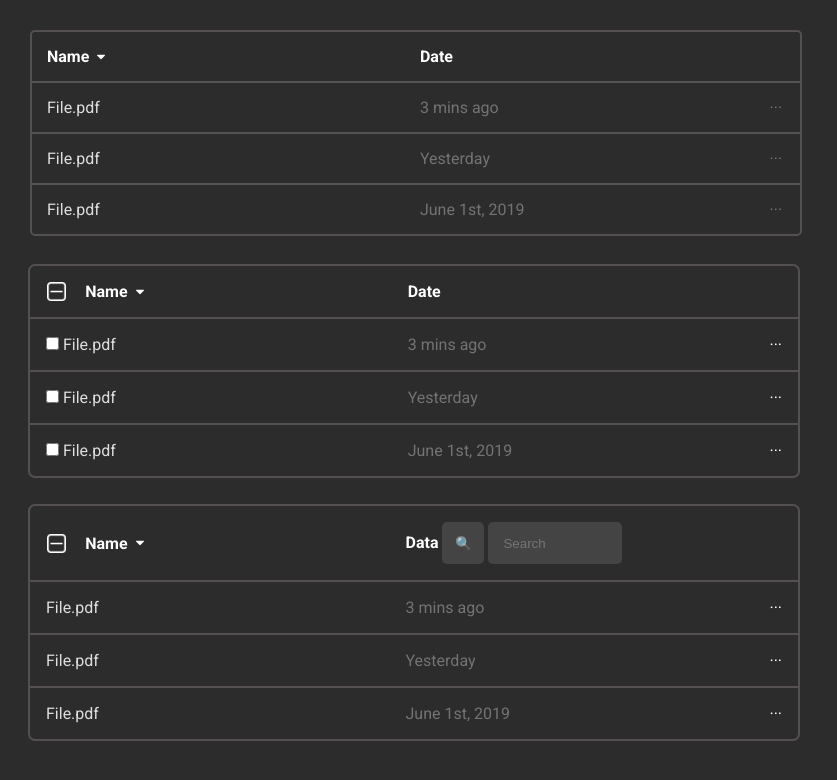
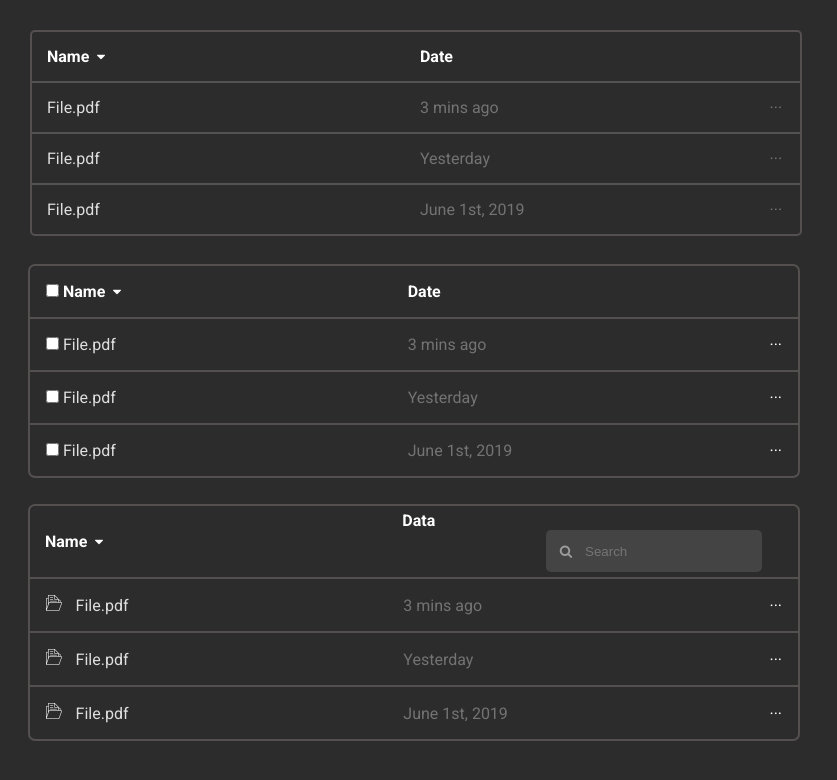
Before and after one commit to stilixoff/hw-3, a plain HTML site: page index.html in a window 1280 px wide. Shown: the whole page, without its empty margins (0-837 px from the left). Drawn offline with Linux system fonts and the light colour scheme.

Commit message:
add finish hw (in my version)

```diff
--- a/index.html
+++ b/index.html
@@ -5,6 +5,7 @@
     <meta name="viewport" content="width=device-width, initial-scale=1.0">
     <meta http-equiv="X-UA-Compatible" content="ie=edge">
     <link rel="stylesheet" href="style.css">
+    <link rel="stylesheet" href="https://maxcdn.bootstrapcdn.com/font-awesome/4.5.0/css/font-awesome.min.css">
     <link href="https://fonts.googleapis.com/css?family=Roboto:300,400,700&display=swap" rel="stylesheet">
     <title>HW#3 Starodubets Oleh</title>
 </head>
@@ -63,13 +64,9 @@
     <table>
         <tr class="line_general">
             <th>
-                <span>
-                    <div class="open_lines">
-                        <button class="minus_plus"></button>
-                    </div>
-
-                </span>
-                <p>Name</p>
+                    <form action="#">
+                            <input type="checkbox" id="name"> <lable for="name">Name</lable></input>
+                        </form>
                 <span>
                     <div class="button_triangle">
                         <button class="triangle"></button>
@@ -84,7 +81,7 @@
         <tr class="line_data">
             <td>
                 <form action="#">
-                    <input type="checkbox" id="name"> <lable for="name">File.pdf</lable></input>
+                    <input type="checkbox" id="file1"> <lable for="file1">File.pdf</lable></input>
                 </form>
             </td>
             <td>3 mins ago</td>
@@ -93,7 +90,7 @@
         <tr class="line_data">
             <td>
                 <form action="#">
-                    <input type="checkbox" id="name"> <lable for="name">File.pdf</lable></input>
+                    <input type="checkbox" id="file2"> <lable for="file2">File.pdf</lable></input>
                 </form>
             </td>
             <td>Yesterday</td>
@@ -102,7 +99,7 @@
         <tr class="line_data">
             <td>
                 <form action="#">
-                    <input type="checkbox" id="name"> <lable for="name">File.pdf</lable></input>
+                    <input type="checkbox" id="file3"> <lable for="file3">File.pdf</lable></input>
                 </form>
             </td>
             <td>June 1st, 2019</td>
@@ -113,13 +110,8 @@
     <!-- third table -->
 
     <table>
-            <tr class="line_general">
+            <tr class="line_general third_table">
                 <th class="name_block">
-                    <span>
-                        <div class="open_lines">
-                            <button class="minus_plus"></button>
-                        </div>
-                    </span>
                     <p>Name</p>
                     <span>
                         <div class="button_triangle">
@@ -131,7 +123,7 @@
                         <p>Data</p>
                         <div class="box_search">
                             <form action="#">
-                                <button type="submit">&#128269;</button>
+                                <button type="submit"></button>
                                 <input type="text" name="Search" placeholder="Search"></<input>
                             </form>
                         </div>
@@ -139,6 +131,9 @@
             </tr>
             <tr class="line_data">
                 <td>
+                    <span>
+                        <div class="img_file"></div>
+                    </span>
                     <p>File.pdf</p>
                 </td>
                 <td>3 mins ago</td>
@@ -146,6 +141,9 @@
             </tr>
             <tr class="line_data">
                 <td>
+                    <span>
+                        <div class="img_file"></div>
+                    </span>
                     <p>File.pdf</p>
                 </td>
                 <td>Yesterday</td>
@@ -153,6 +151,9 @@
             </tr>
             <tr class="line_data">
                 <td>
+                    <span>
+                        <div class="img_file"></div>
+                    </span>
                     <p>File.pdf</p>
                 </td>
                 <td>June 1st, 2019</td>
--- a/style.css
+++ b/style.css
@@ -6,6 +6,10 @@
 body {
     background-color: #2c2c2c;
     font-family: 'Roboto', sans-serif;
+}
+
+p, form {
+    display: inline-block;
 }
 
 .first_table {
@@ -28,7 +32,6 @@ body {
 }
 /* font weight ferst line in table */
 .weight {
-    display: inline-block;
     font-weight: 600;
     color: white;
 }
@@ -111,10 +114,6 @@ body {
     color: #737373;;
 }
 
-.box.data>p {
-    display: inline-block;
-}
-
 /* Second table */
 
 table {
@@ -144,13 +143,6 @@ th {
     padding: 1em;
 }
 
-th>p {
-    display: inline-block;
-}
-
-form {
-    display: inline-block;
-}
 
 td {
     padding: 1em;
@@ -214,6 +206,9 @@ th>span:first-child {
     padding: 0;
 } */
 
+.third_table th {
+    padding: 5px 5px 5px 15px;
+}
 
 .line_data>td:last-child {
     text-align: right;
@@ -222,39 +217,54 @@ th>span:first-child {
 
 .box_search {
     display: inline-block;
-    padding-left: ;
+    background: #444444;
+    border-radius: 5px;
+    margin-left: 9em;
 }
 
 .box_search>form {
     background: none;
     border: none;
     outline: none;
+    width: 100%;
 }
 
 .box_search input, .box_search button {
     border: none;
-    border-radius: 5px;
     outline: none;
     background: #444444;
+    color: #fff;
 }
 
 .box_search input {
-width: 50%;
+    width: 80%;
     height: 42px;
-padding-left: 15px;
+    padding-left: 9px;
 }
 
-.box_search button {
+/* .box_search button {
     height: 42px;
     width: 42px;
     position: relative;
     top: 0;
     right: 0;
     cursor: pointer;
+} */
+.box_search button::before {
+    content: "\f002";
+    font-family: FontAwesome;
+    color: #9c9c9c;
+    padding-left: 1em;
 }
 
-.box_search button::before {
-/* font-family: FontAwesome; */
-font-size: 16px;
-color: #F9F0DA;
+.img_file {
+    display: inline-block;
+    background: url(img/folder.png);
+    width: 1em;
+    height: 1em;
+    filter: invert(1);
 }
+
+span {
+    padding-right: 0.6em;
+}
```
Also changed, not shown: img/folder.png (added). Lines whose indentation alone changed are shown as unchanged.
